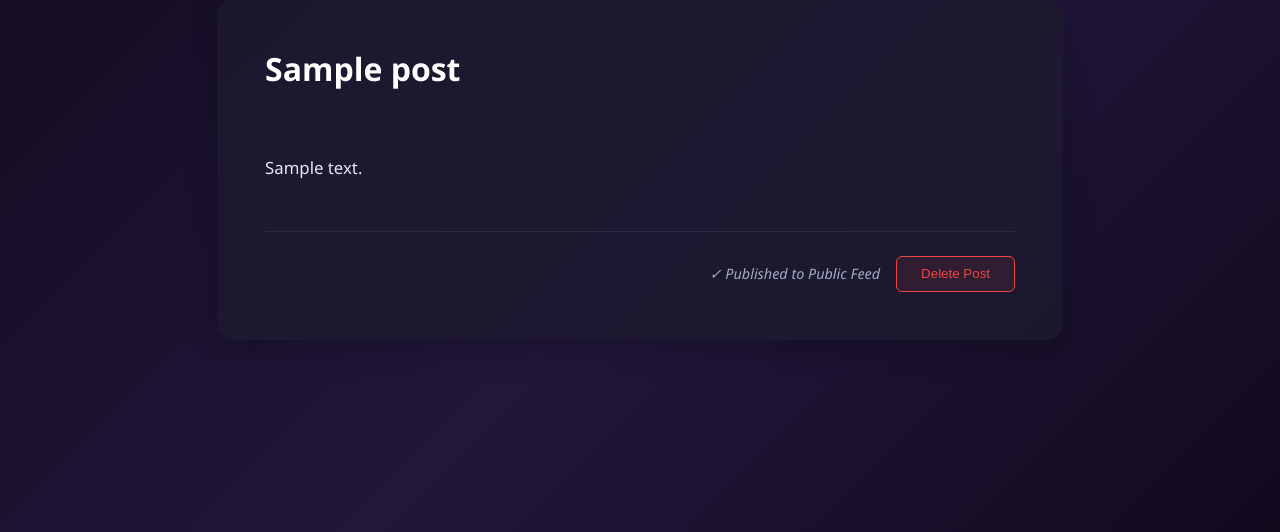
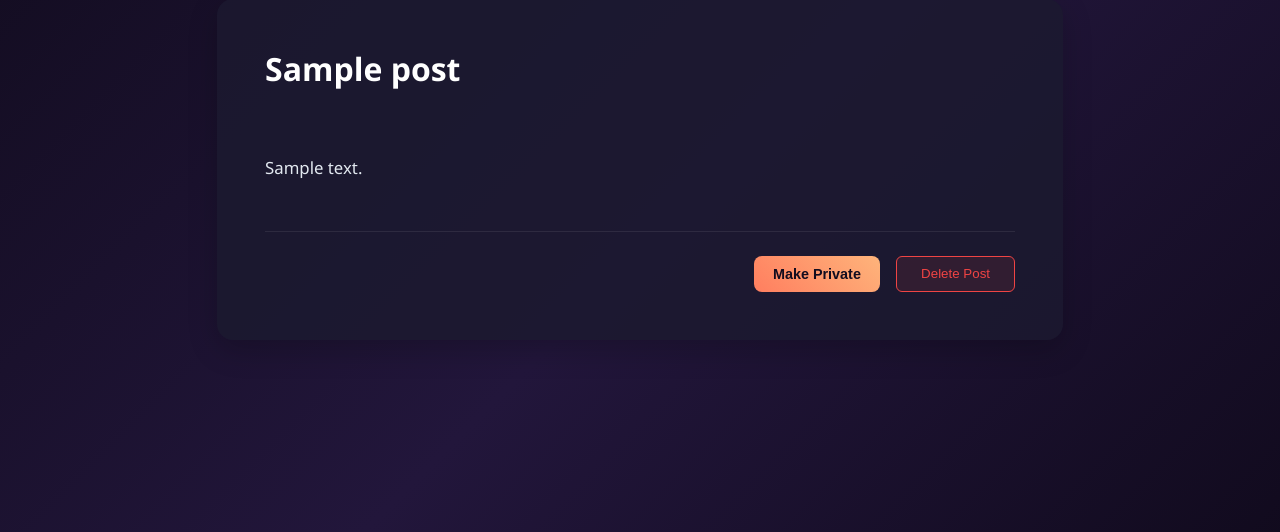
Before and after one commit to ashoktzr/Memoir, a Flask app: page /post/1 in a window 1280 px wide. Shown: the part 144-676 px from the top of the page. Run offline with Flask 3, Linux system fonts and the light colour scheme; a user stored in the database is signed in; tables that the repository leaves empty hold one stand-in row (values such as "Sample post").

Commit message:
Add toggle button for post privacy
Added a form to toggle post visibility between public and private.

```diff
--- a/templates/post.html
+++ b/templates/post.html
@@ -38,7 +38,9 @@
                         <button type="submit" class="diary-btn" style="padding: 0.6rem 1.2rem; font-size: 0.9rem;">Make Public</button>
                     </form>
                 {% else %}
-                    <span style="color: var(--text-dim); font-size: 0.9rem; font-style: italic;">✓ Published to Public Feed</span>
+                    <form action="{{ url_for('make_private', post_id=post.id) }}" method="POST">
+                        <button type="submit" class="diary-btn" style="padding: 0.6rem 1.2rem; font-size: 0.9rem;">Make Private</button>
+                    </form>
                 {% endif %}
 
                 <form action="{{ url_for('delete_post', post_id=post.id) }}" method="POST" onsubmit="return confirm('Are you sure you want to permanently delete this memory?');">
```
